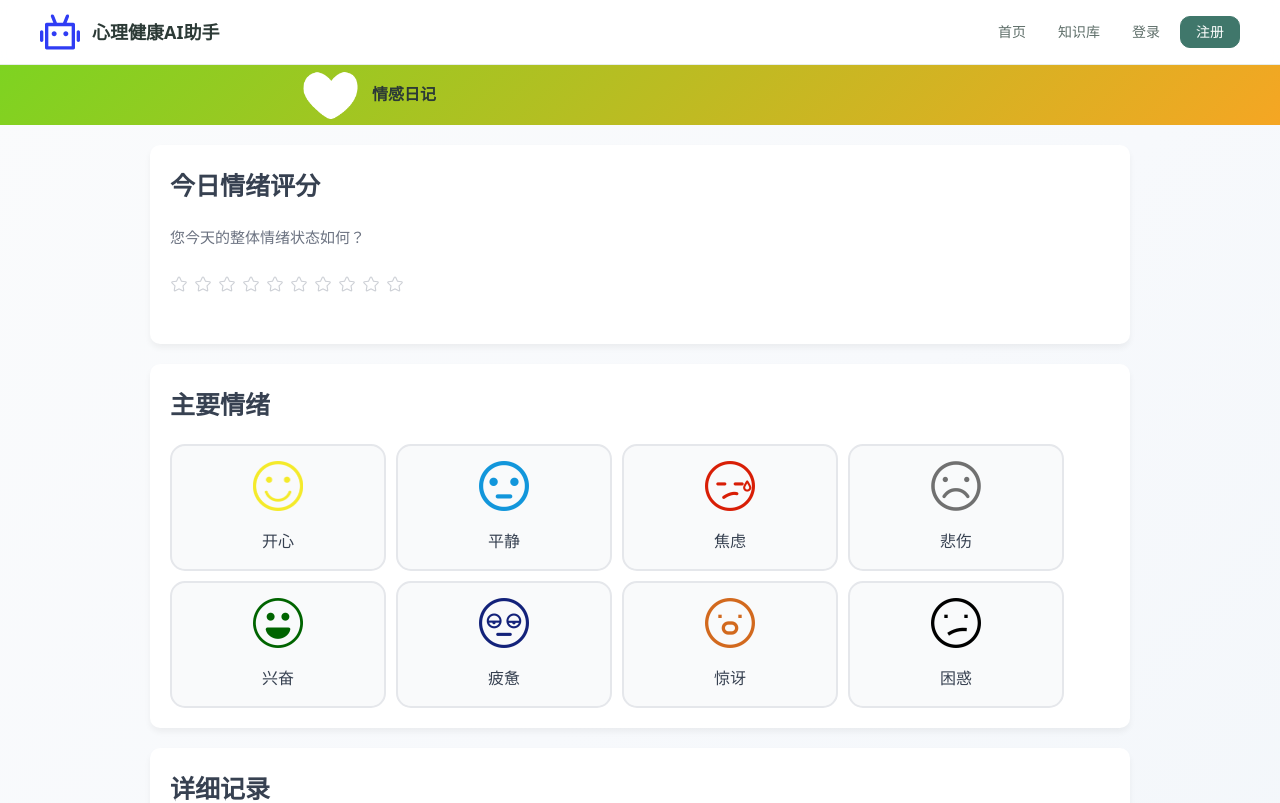
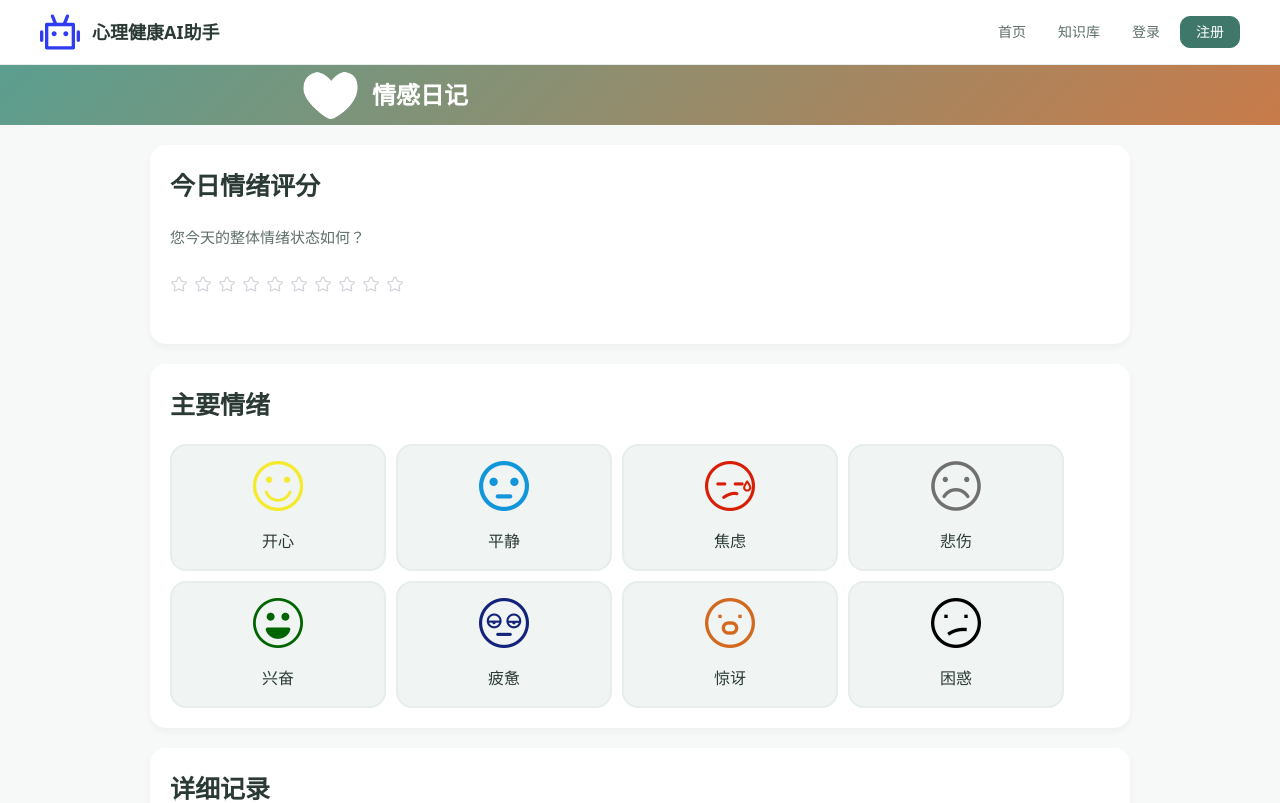
Before and after one commit to DDyuu/AI-Mental-Health-Assistant, a Vue app in the folder vue/: page /emotionDiary in a window 1280 px wide. Shown: the top 803 px of the page. Built offline with nearby package versions, Linux system fonts and the light colour scheme.

Commit message:
feat(style): 情绪日记改用设计令牌，收敛草绿到橙的标题渐变

```diff
--- a/vue/src/views/emotionDiary.vue
+++ b/vue/src/views/emotionDiary.vue
@@ -198,15 +198,23 @@ const iconUrl = new URL("@/assets/images/like.png", import.meta.url).href;
 </script>
 <style lang="scss" scoped>
 .emotionDiary-container {
-  background: linear-gradient(135deg, #fafbfc 0%, #f7f9fc 50%, #f2f6fa 100%);
+  background: var(--color-bg);
   .header-section {
-    background: linear-gradient(135deg, #7ed321 0%, #f5a623 100%);
-    color: white;
+    background: linear-gradient(135deg, var(--color-primary-soft) 0%, var(--color-accent) 100%);
+    color: var(--color-text-inverse);
     padding-left:300px;
     .header-content {
       display: flex;
       align-items: center;
       gap: 12px;
+      /* 标题落在主色/accent 渐变上：该渐变最亮端（--color-primary-soft）对纯白只有 3.12:1，
+         低于正文 4.5:1 且为色板数学限制（spec §3.1），故标题按大字号档处理（--font-xl = 24px，门槛 3:1）。
+         实测标题框内最差 3.25:1（1920 宽）/ 3.29:1（1440 宽），整条渐变最低 3.12:1。
+         base.scss 的 h4 规则会盖掉父级继承色，必须显式声明。 */
+      h4 {
+        font-size: var(--font-xl);
+        color: var(--color-text-inverse);
+      }
     }
   }
   .content {
@@ -215,21 +223,21 @@ const iconUrl = new URL("@/assets/images/like.png", import.meta.url).href;
     padding: 20px;
     .diary-card {
       margin-bottom: 20px;
-      background: white;
-      border-radius: 10px;
+      background: var(--color-surface);
+      border-radius: var(--radius-lg);
       padding: 20px;
-      box-shadow: 0 4px 6px rgba(0, 0, 0, 0.05);
+      box-shadow: 0 4px 6px var(--scrim-04);
       .title {
         margin-bottom: 20px;
         font-size: 25px;
         font-weight: 600;
-        color: #374151;
+        color: var(--color-text);
       }
       .section {
         margin-bottom: 20px;
         p {
           font-size: 15px;
-          color: #6b7280;
+          color: var(--color-text-secondary);
           margin-bottom: 15px;
         }
       }
@@ -239,19 +247,22 @@ const iconUrl = new URL("@/assets/images/like.png", import.meta.url).href;
         gap: 10px;
         .emotion-card {
           padding: 15px;
-          border: 2px solid #e5e7eb;
-          border-radius: 15px;
+          border: 2px solid var(--color-border);
+          border-radius: var(--radius-lg);
           text-align: center;
           cursor: pointer;
-          background: #f9fafb;
+          background: var(--color-border-light);
           .emotion-name {
             margin-top: 10px;
             padding: 0 75px;
-            color: #374151;
+            color: var(--color-text);
           }
+          /* 选中态：主色描边 + 主色浅底（Task 12 沿用同一约定）。
+             描边即状态指示，对卡片白底 5.16:1、对浅底 4.56:1，均 ≥3:1；
+             未选中态的 --color-border 描边属 spec §3.5 例外二（中性结构描边）。 */
           &.selected {
-            border-color: #7ed321;
-            background: #f0fdf4;
+            border-color: var(--color-primary);
+            background: var(--color-primary-light);
             transform: translateY(-3px);
           }
         }
@@ -259,7 +270,7 @@ const iconUrl = new URL("@/assets/images/like.png", import.meta.url).href;
       .detail-form {
         .form-label {
           margin: 10px 0;
-          color: #374151;
+          color: var(--color-text);
         }
         .life-indicators {
           display: flex;
```
